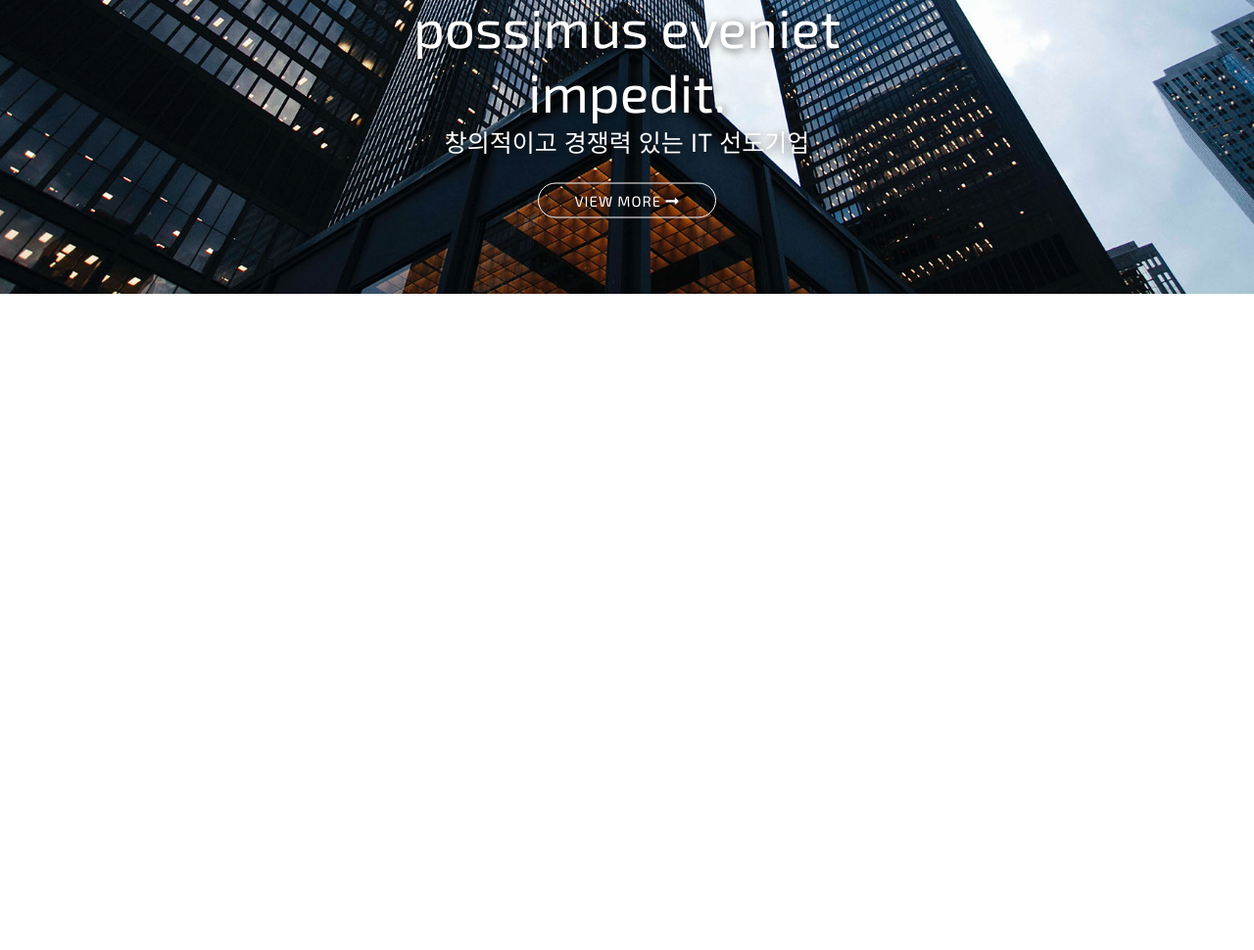
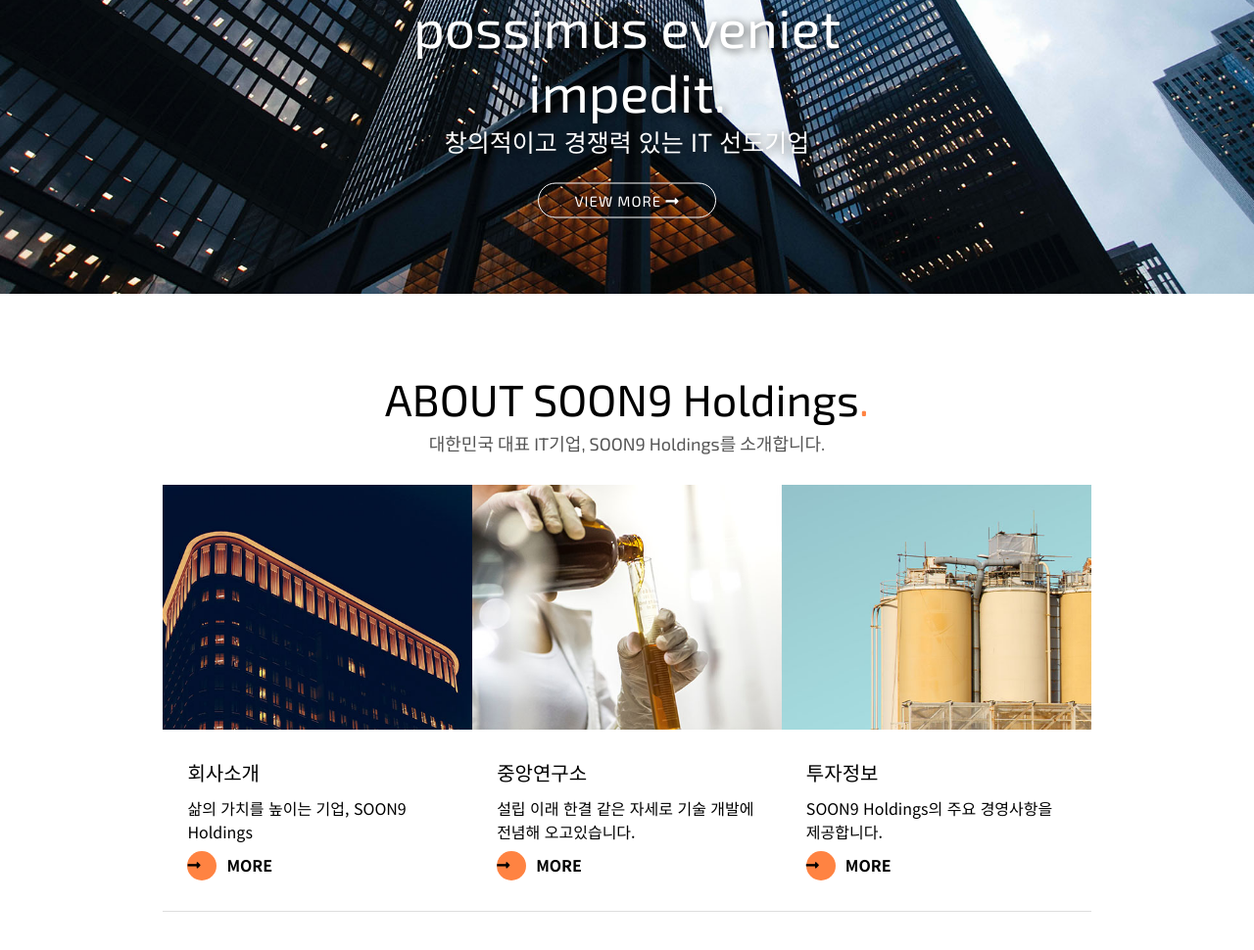
Before and after one commit to ssong6735/css-boiler-plate01, a plain HTML site: page index.html in a window 1280 px wide. Shown: the part 500-1470 px from the top of the page at 98% size. Before the commit the page ends 800 px from the top, so only its background shows below. Drawn offline with nearby package versions, Linux system fonts and the light colour scheme.

Commit message:
[21.02.08] # section.about 진행중

```diff
--- a/CSS/main.css
+++ b/CSS/main.css
@@ -183,3 +183,90 @@
 section.main .main-title .view:hover::after {
     width: 100%;
 }
+
+
+/* section about */
+section.about {
+    background: #fff;
+    padding: 80px 0;
+}
+
+section.about .title {
+    color: #000;
+    text-align: center;
+}
+
+section.about .title h2 {
+    font-size: 45px;
+    margin-bottom: 5px;
+}
+
+section.about .title h2 span {
+    color: #ff8342;
+}
+
+section.about .title p {
+    font-size: 18px;
+    color: #555;
+}
+
+section.about ul {
+    /* background: tomato; */
+    width: 74%;
+    margin: 30px auto;
+    border-bottom: 1px solid #ddd;
+}
+
+section.about ul li {
+    float: left;
+    width: 33.33333%;
+}
+
+section.about ul li a .img-box {
+    overflow: hidden;
+}
+
+section.about ul li a .img-box img {
+    width: 100%;
+    transition: 0.7s;
+}
+
+section.about ul li a:hover .img-box img {
+    transform: scale(1.2);
+}
+
+section.about ul li a .text {
+    padding: 25px;
+}
+
+section.about ul li a .text h3 {
+    font-size: 20px;
+    margin-bottom: 10px;
+}
+
+section.about ul li a .text p {
+    font-size: 16px;
+    margin-bottom: 10px;
+}
+
+section.about ul li a .text p.more {
+    text-transform: uppercase;
+    font-weight: 700;
+    padding-left: 40px;
+    position: relative;
+}
+
+section.about ul li a .text p.more::before {
+    content: '\f30b';
+    font-family: "font awesome 5 free";
+    font-size: 15px;
+    line-height: 2;
+
+    width: 30px;
+    height: 30px;
+    background: #ff8342;
+    border-radius: 50%;
+    position: absolute;
+    left: 0;
+    top: -2px;
+}
--- a/index.html
+++ b/index.html
@@ -61,6 +61,49 @@
         </section>
         <!-- //section.main -->
 
+        <!-- section.about -->
+        <section class="about">
+            <div class="title en">
+                <h2>ABOUT SOON9 Holdings<span>.</span></h2>
+                <p>대한민국 대표 IT기업, <br class="mo"> SOON9 Holdings를 소개합니다.</p>
+            </div>
+
+            <ul class="clearfix">
+                <li>
+                    <a href="#">
+                        <div class="img-box"><img src="img/about_1.jpg" alt="회사소개"></div>
+                        <div class="text">
+                            <h3>회사소개</h3>
+                            <p>삶의 가치를 높이는 기업, SOON9 Holdings</p>
+                            <p class="more">more</p>
+                        </div>
+                    </a>
+                </li>
+                <li>
+                    <a href="#">
+                        <div class="img-box"><img src="img/about_2.jpg" alt="회사소개"></div>
+                        <div class="text">
+                            <h3>중앙연구소</h3>
+                            <p>설립 이래 한결 같은 자세로 기술 개발에 <br class="mo">전념해 오고있습니다.</p>
+                            <p class="more">more</p>
+                        </div>
+                    </a>
+                </li>
+                <li>
+                    <a href="#">
+                        <div class="img-box"><img src="img/about_3.jpg" alt="회사소개"></div>
+                        <div class="text">
+                            <h3>투자정보</h3>
+                            <p>SOON9 Holdings의 주요 경영사항을 제공합니다.</p>
+                            <p class="more">more</p>
+                        </div>
+                    </a>
+                </li>
+            </ul>
+
+        </section>
+        <!-- //section.about -->
+
     </div>
 
 </body>
```
Also changed, not shown: 1 other file.
